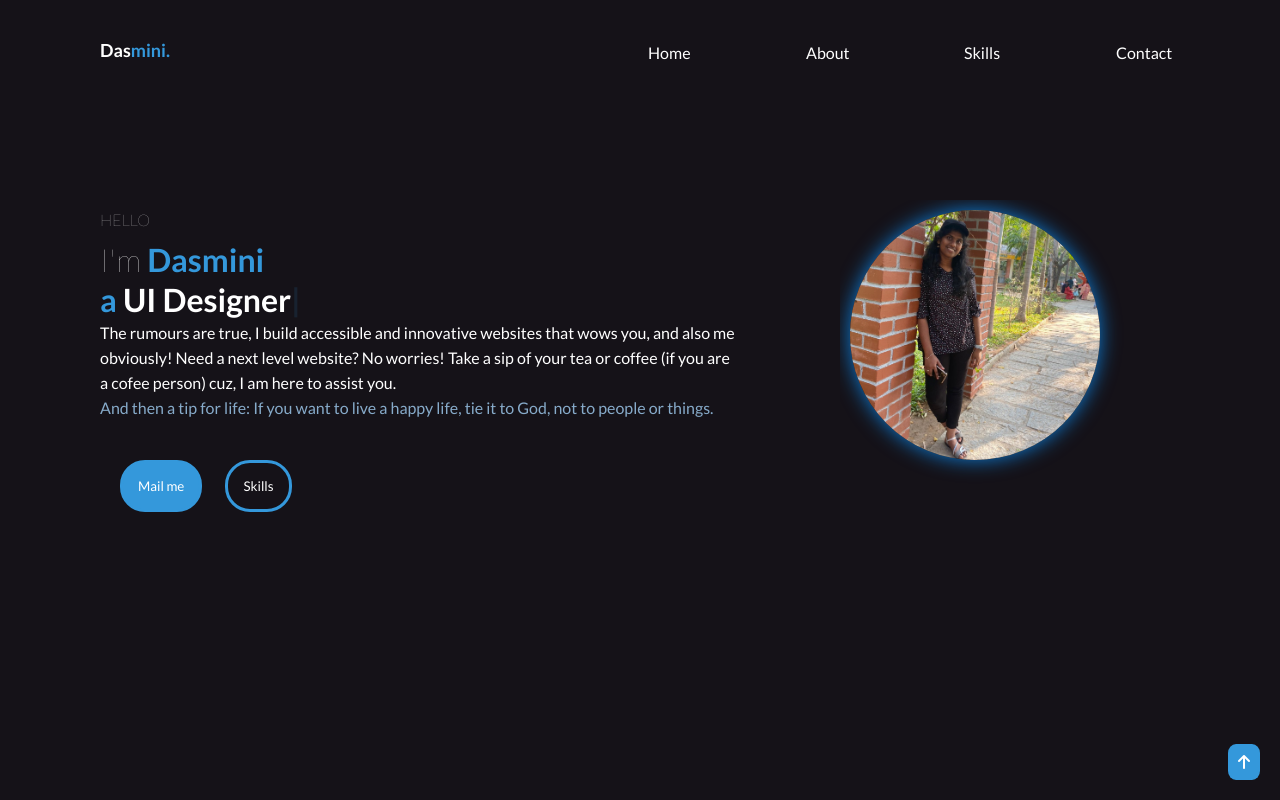
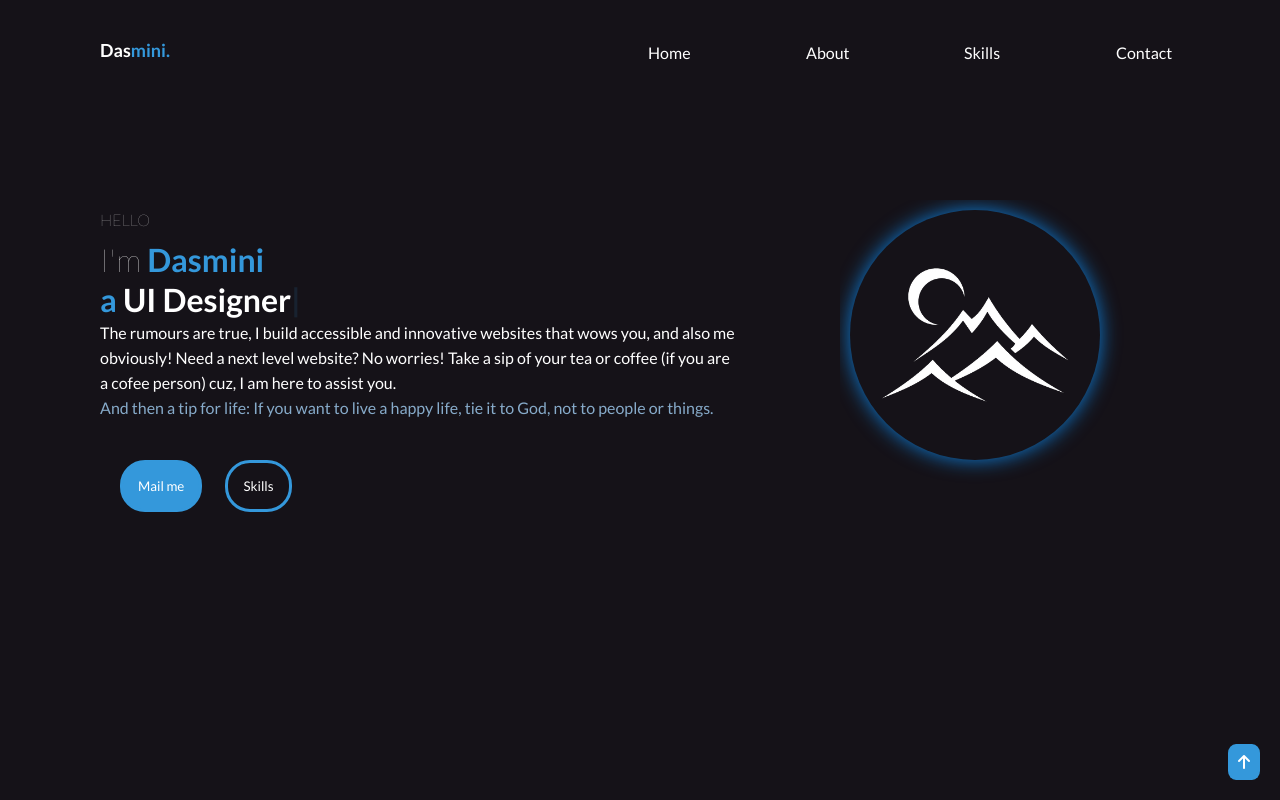
Before and after one commit to Dasmini/Portfolio_01, a plain HTML site: page index.html in a window 1280 px wide. Shown: the top 800 px of the page. Drawn offline with nearby package versions, Linux system fonts and the light colour scheme.

Commit message:
profile change

```diff
--- a/index.html
+++ b/index.html
@@ -71,7 +71,7 @@
                 </div>
                 <!-- <div class="intro-page-right-cont"> -->
                 <div class="intro-page-right">
-                    <img class="profile-img profile-pic" src="images/profile-image.jpg" alt="profile image">
+                    <img class="profile-img profile-pic" src="images/mountain.png" alt="profile image">
                     <!-- <img class="profile-img-hover profile-pic" src="images/profile-img-2.jpg" alt="profile image" -->
                     <!-- onclick="changeImg(this)"> -->
                 </div>
```
Also changed, not shown: images/mountain.png (added).
